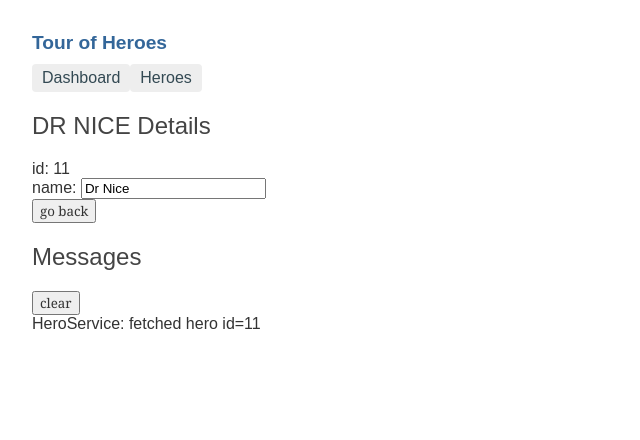
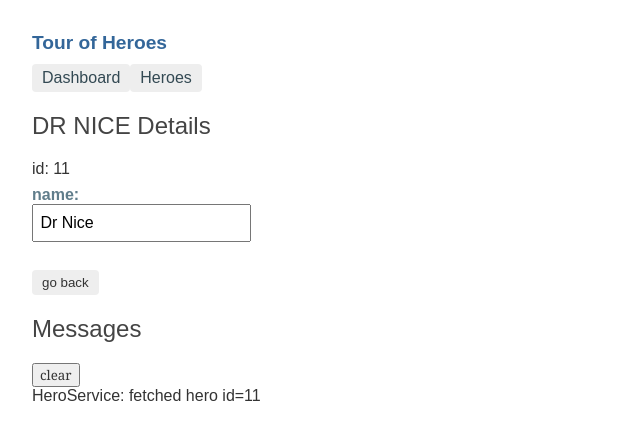
Before and after one commit to George091/angular-tour-of-heroes, an Angular app: page /detail/11 in a window 1280 px wide. Shown: the top 440 px of the page, without its empty margins (0-640 px from the left). Built offline with nearby package versions, Linux system fonts and the light colour scheme.

Commit message:
refactored code

```diff
--- a/src/app/hero-detail/hero-detail.component.css
+++ b/src/app/hero-detail/hero-detail.component.css
@@ -0,0 +1,30 @@
+/* HeroDetailComponent's private CSS styles */
+label {
+    display: inline-block;
+    width: 3em;
+    margin: .5em 0;
+    color: #607D8B;
+    font-weight: bold;
+  }
+  input {
+    height: 2em;
+    font-size: 1em;
+    padding-left: .4em;
+  }
+  button {
+    margin-top: 20px;
+    font-family: Arial;
+    background-color: #eee;
+    border: none;
+    padding: 5px 10px;
+    border-radius: 4px;
+    cursor: pointer;
+  }
+  button:hover {
+    background-color: #cfd8dc;
+  }
+  button:disabled {
+    background-color: #eee;
+    color: #ccc;
+    cursor: auto;
+  }
--- a/src/app/hero-detail/hero-detail.component.html
+++ b/src/app/hero-detail/hero-detail.component.html
@@ -1,5 +1,4 @@
 <div *ngIf="hero">
-
     <h2>{{hero.name | uppercase}} Details</h2>
     <div><span>id: </span>{{hero.id}}</div>
     <div>
@@ -7,7 +6,5 @@
         <input [(ngModel)]="hero.name" placeholder="name"/>
       </label>
     </div>
-
+    <button (click)="goBack()">go back</button>
 </div>
-
-<button (click)="goBack()">go back</button>
--- a/src/app/heroes/heroes.component.ts
+++ b/src/app/heroes/heroes.component.ts
@@ -2,7 +2,6 @@ import { Component, OnInit } from '@angular/core';
 
 import { Hero } from '../hero';
 import { HeroService } from '../hero.service';
-import { MessageService } from '../message.service';
 
 @Component({
   selector: 'app-heroes',
```
Also changed, not shown: src/app/hero-detail/hero-detail.component.ts (+4 -6 lines).
